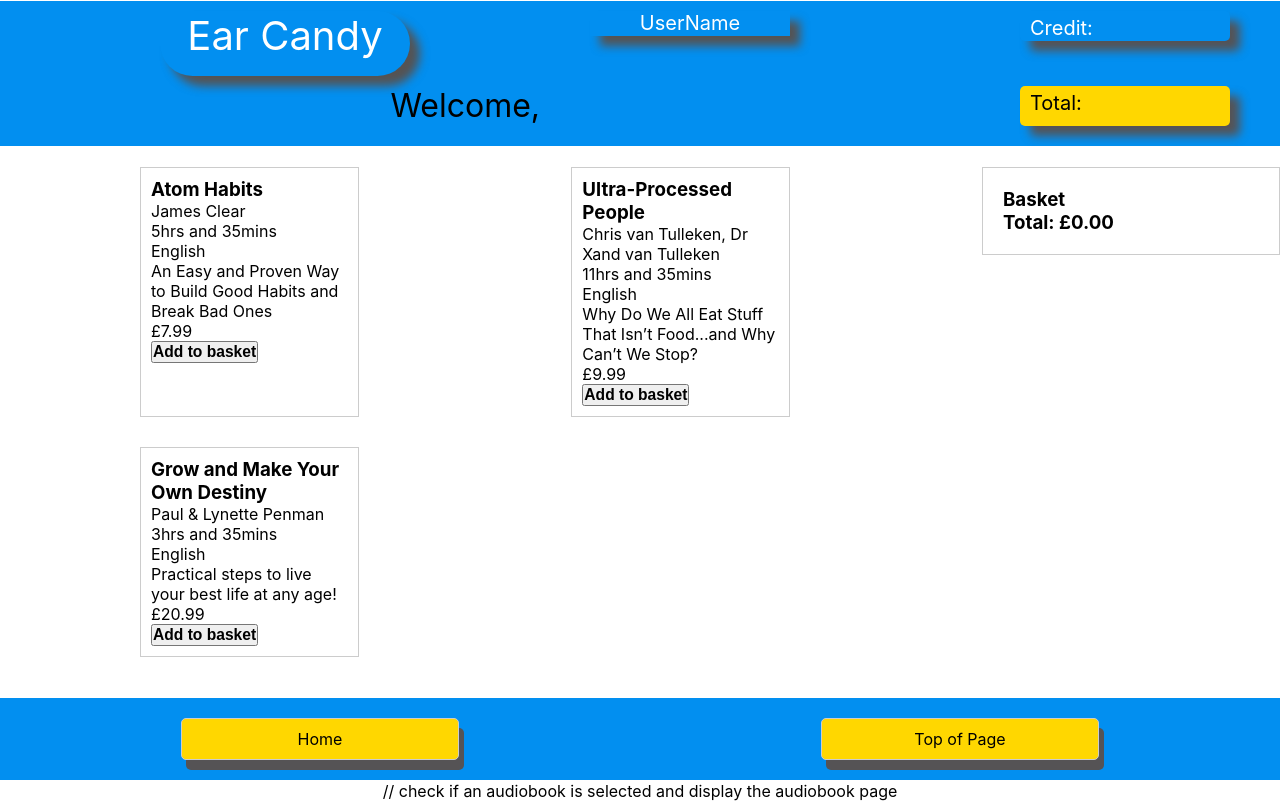
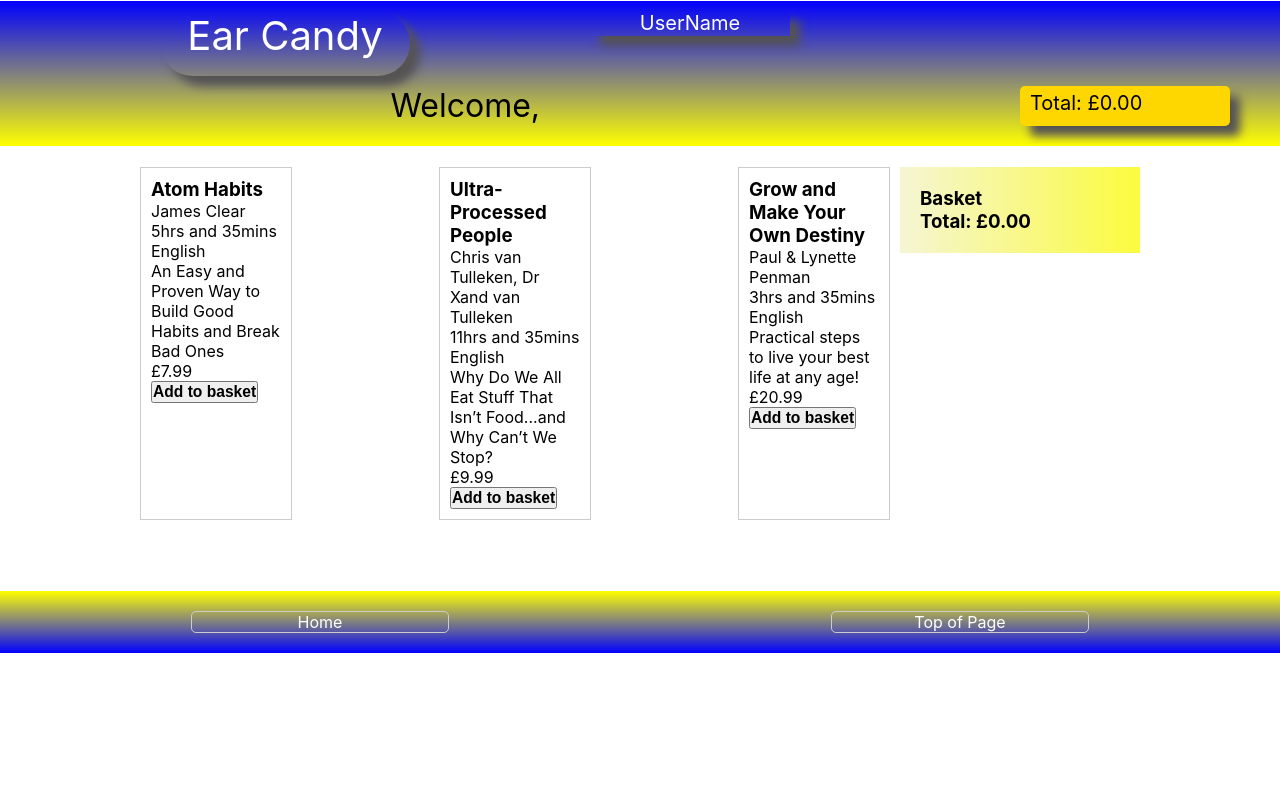
Before and after one commit to Silfr-Coder/E-Commerce-2, a React (Create React App) app in the folder e-commerce-app/: page / in a window 1280 px wide. Built offline with nearby package versions, Linux system fonts and the light colour scheme.

Commit message:
Update CSS linear-gradient

```diff
--- a/e-commerce-app/src/App.css
+++ b/e-commerce-app/src/App.css
@@ -28,7 +28,8 @@
   justify-content: space-around;
   margin: 1px;
   padding: 10px;
-  background-color: #028ff0;
+  /* background-color: #028ff0; */
+  background-image: linear-gradient(blue, yellow);
 }
 
 .header-logo-box {
@@ -55,14 +56,13 @@
   text-align: center;
   align-items: center;
   color: white;
-  background-color: 028ff0;
+  /* background-image: linear-gradient(blue, yellow); */
 }
 .header-username-box:hover {
   color: #ffd700;
   box-shadow: 20px black;
-  cursor: pointer;
 }
-.header-credit-box {
+/* .header-credit-box {
   width: 200px;
   height: 25px;
   box-shadow: 10px 10px 10px #555355;
@@ -76,7 +76,7 @@
 .header-credit-box:hover {
   color: #ffd700;
   box-shadow: 20px black;
-}
+} */
 .header-welcome-box {
   width: 350px;
   height: 50px;
@@ -85,7 +85,6 @@
   font-size: 32px;
   text-align: left;
   text-shadow: 25px;
-  background-color: #028ff0;
 }
 .header-spend-summary-box {
   width: 200px;
@@ -98,7 +97,7 @@
   background-color: #ffd700;
 }
 .header-spend-summary-box:hover {
-  color: #ffd700;
+  color: black;
   box-shadow: 20px black;
 }
 /* main paige, audiobooks elements to be rendered */
@@ -108,22 +107,29 @@
   flex-wrap: wrap;
   justify-content: space-between;
   gap: 10px;
-  width: 65%;
+  width: 75%;
 }
 .audiobook-container {
-  width: calc(33.33% - 20px);
-  margin-bottom: 20px;
+  width: calc(20% - 20px);
+  margin-bottom: 50px;
   padding: 10px;
   border: 1px solid #ccc;
 }
 
 /* basket elements to be rendered */
 .basket-container {
-  position: fixed;
+  position: relative;
+  top: 0;
   right: 0;
   width: 20%;
   padding: 20px;
-  border: 1px solid #ccc;
+  /* background-color: #ffd700; */
+  background-image: linear-gradient(
+    to right,
+    rgb(245, 245, 212),
+    rgb(251, 251, 63)
+  );
+  /* border: 1px solid #ccc; */
 }
 
 /* footer items to be rendered */
@@ -133,19 +139,25 @@
   align-items: center;
   width: 100%;
   text-align: center;
+
   margin: 1px;
   padding: 20px;
-  background-color: #028ff0;
+  background-image: linear-gradient(yellow, blue);
 }
 .footer-home,
 .footer-top-of-page {
   width: 20%;
-  padding: 10px;
+  /* padding: 10px; */
   margin: auto;
   align-items: stretch;
   border: 1px solid #ccc;
-  background-color: #ffd700;
-  box-shadow: 5px 10px #555355;
+  background-image: linear-gradient(#ffd700);
+  color: white;
   text-align: center;
   border-radius: 5px;
 }
+.footer-home,
+.footer-top-of-page:hover {
+  color: white;
+  cursor: pointer;
+}
--- a/e-commerce-app/src/App.js
+++ b/e-commerce-app/src/App.js
@@ -7,22 +7,26 @@ import { useState } from "react";
 import AudiobookPage from "./Components/AudiobookPage";
 
 function App() {
+  // using the useState hook to manage the state of the basket and the total cost
+  const [basket, setBasket] = useState([]);
+  const [total, setTotal] = useState(0);
+
   // setting-up the header
   const headerItems = [
     { className: "header-logo-box", text: "Ear Candy" },
     { className: "header-username-box", text: "UserName" },
-    { className: "header-credit-box", text: "Credit: " },
+    // { className: "header-credit-box", text: "Credit: " },
     { className: "header-welcome-box", text: "Welcome, " },
-    { className: "header-spend-summary-box", text: "Total: " },
+    {
+      className: "header-spend-summary-box",
+      text: "Total: £" + total.toFixed(2),
+    },
   ];
   // setting up the footer
   const footerItems = [
     { className: "footer-home", text: "Home" },
     { className: "footer-top-of-page", text: "Top of Page" },
   ];
-  // using the useState hook to manage the state of the basket and the total cost
-  const [basket, setBasket] = useState([]);
-  const [total, setTotal] = useState(0);
 
   // function to add audiobook to basket and update the total cost
   const addAudiobookToBasket = (audioBook) => {
@@ -77,8 +81,12 @@ function App() {
             <ul>
               {basket.map((audioBook, index) => (
                 <li key={index}>
-                  {audioBook.title}: £{audioBook.price}
-                  <button>Remove {audioBook.title} from basket</button>
+                  <p>
+                    {audioBook.title}: £{audioBook.price}
+                  </p>
+                  <button className="remove-Audiobook-button">
+                    <h5>Remove from basket</h5>
+                  </button>
                 </li>
               ))}
             </ul>
@@ -87,7 +95,7 @@ function App() {
         </div>
         {/* display footer here */}
         <Footer footerItems={footerItems} />
-        // check if an audiobook is selected and display the audiobook page
+        {/* check if an audiobook is selected and display the audiobook page */}
         {/* {selectedAudiobook && (
           <AudiobookPage audiobook={selectedAudiobook.audiobook} />
           console.log({selectedAudiobook.audiobook});
```
Also changed, not shown: 1 other file (tests, documents, lock files or other folders).
